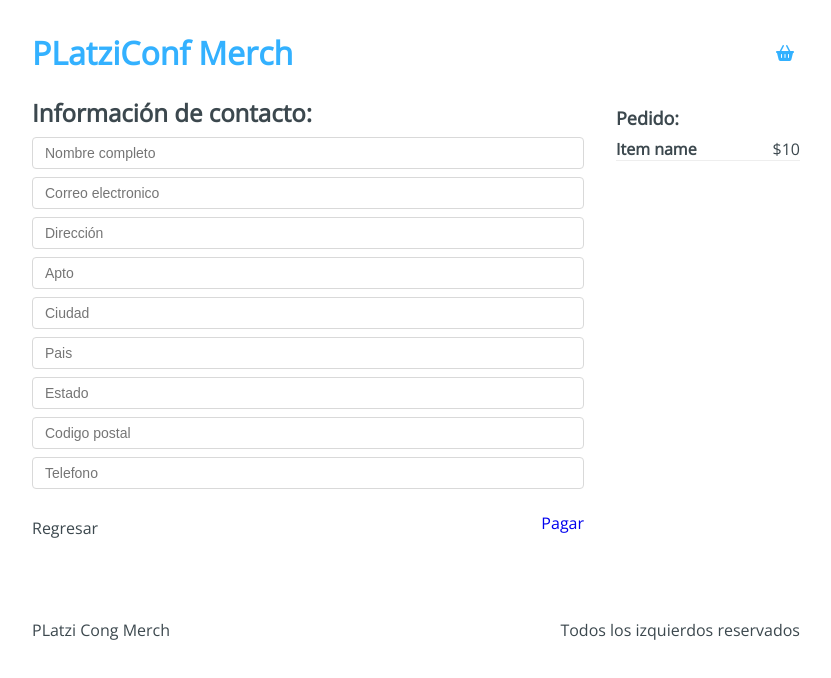
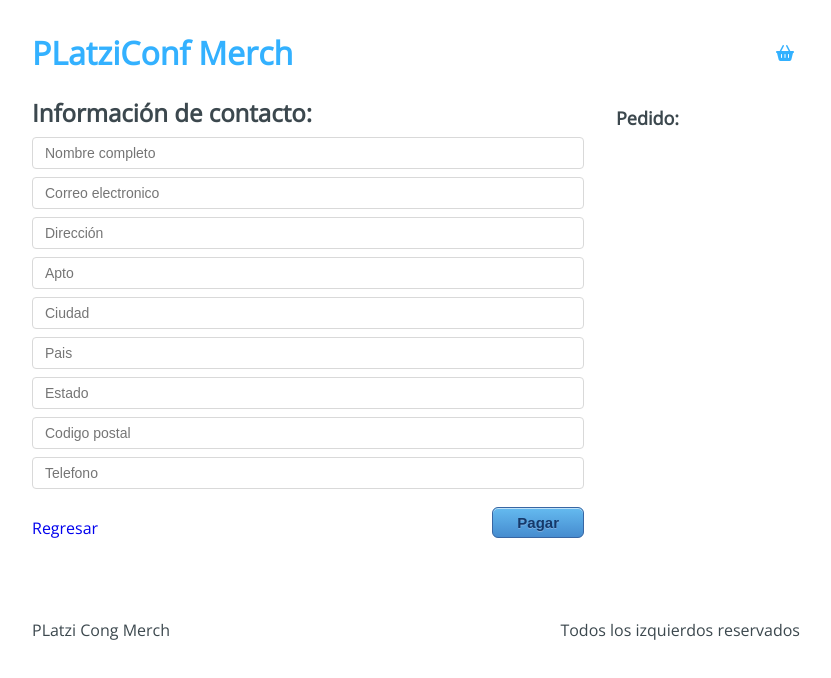
Before and after one commit to CodeJasper/Shop_test, a React app: page /checkout/information in a window 1280 px wide. Shown: the top 678 px of the page, without its empty margins (224-1055 px from the left). Built offline with nearby package versions, Linux system fonts and the light colour scheme.

Commit message:
Add form

```diff
--- a/src/containers/Checkout.jsx
+++ b/src/containers/Checkout.jsx
@@ -33,7 +33,7 @@
           </div>
         ))}
       </div>
-      {cart.lenght > 0 && (
+      {cart.length > 0 && (
         <div className="Checkout-sidebar">
           <h3>{`Precio total: $ ${handleSumTotal()}`}</h3>
           <Link to="/checkout/information">
--- a/src/containers/Information.jsx
+++ b/src/containers/Information.jsx
@@ -1,8 +1,31 @@
-import React from 'react';
+import React, { useRef, useContext } from 'react';
 import { Link } from 'react-router-dom';
 import '../styles/components/Information.css';
+import AppContext from '../context/AppContext';
 
 export default function Information(){
+
+  const { state, addToBuyer } = useContext(AppContext);
+  const form = useRef(null);
+
+  const { cart } = state;
+
+  const handleSubmit = () => {
+    const formData = new FormData(form.current);
+    const buyer = {
+      'name': formData.get('name'),
+      'email': formData.get('email'),
+      'address': formData.get('address'),
+      'apto': formData.get('apto'),
+      'city': formData.get('city'),
+      'country': formData.get('country'),
+      'state': formData.get('state'),
+      'cp': formData.get('cp'),
+      'phone': formData.get('phone'),
+    }
+
+    addToBuyer(buyer);
+  }
   return (
     <div className="Information">
       <div className="Information-content">
@@ -10,7 +33,7 @@
           <h2>Información de contacto:</h2>
         </div>
         <div className="Information-form">
-          <form action="">
+          <form ref={form}>
             <input type="text" placeholder='Nombre completo' name='name' />
             <input type="text" placeholder='Correo electronico' name='email' />
             <input type="text" placeholder='Dirección' name='address' />
@@ -24,23 +47,25 @@
         </div>
         <div className="Information-buttons">
           <div className="Information-back">
-            Regresar
+            <Link to="/checkout">
+              Regresar
+            </Link>
           </div>
           <div className="Information-next">
-            <Link to="/checkout/payment">
-              Pagar
-            </Link>
+            <button type='button' onClick={handleSubmit}>Pagar</button>
           </div>
         </div>
       </div>
       <div className="Information-sidebar">
         <h3>Pedido:</h3>
-        <div className="Information-item">
-          <div className="Information-element">
-            <h4>Item name</h4>
-            <span>$10</span>
+        {cart.map((item) => (
+          <div className="Information-item" key={item.title}>
+            <div className="Information-element">
+              <h4>{item.title}</h4>
+              <span>{item.price}</span>
+            </div>
           </div>
-        </div>
+        ))}
       </div>
     </div>
   )
--- a/src/hooks/useInitialState.js
+++ b/src/hooks/useInitialState.js
@@ -18,9 +18,17 @@
     });
   };
 
+  const addToBuyer = (payload) => {
+    setState({
+      ...state,
+      buyer: [...state.buyer, payload],
+    });
+  };
+
   return {
     addToCart,
     removeFromCart,
+    addToBuyer,
     state,
   };
 }
--- a/src/initialState.js
+++ b/src/initialState.js
@@ -1,5 +1,6 @@
 export default {
   cart: [],
+  buyer: [],
   products: [
     {
       id: '1',
```
